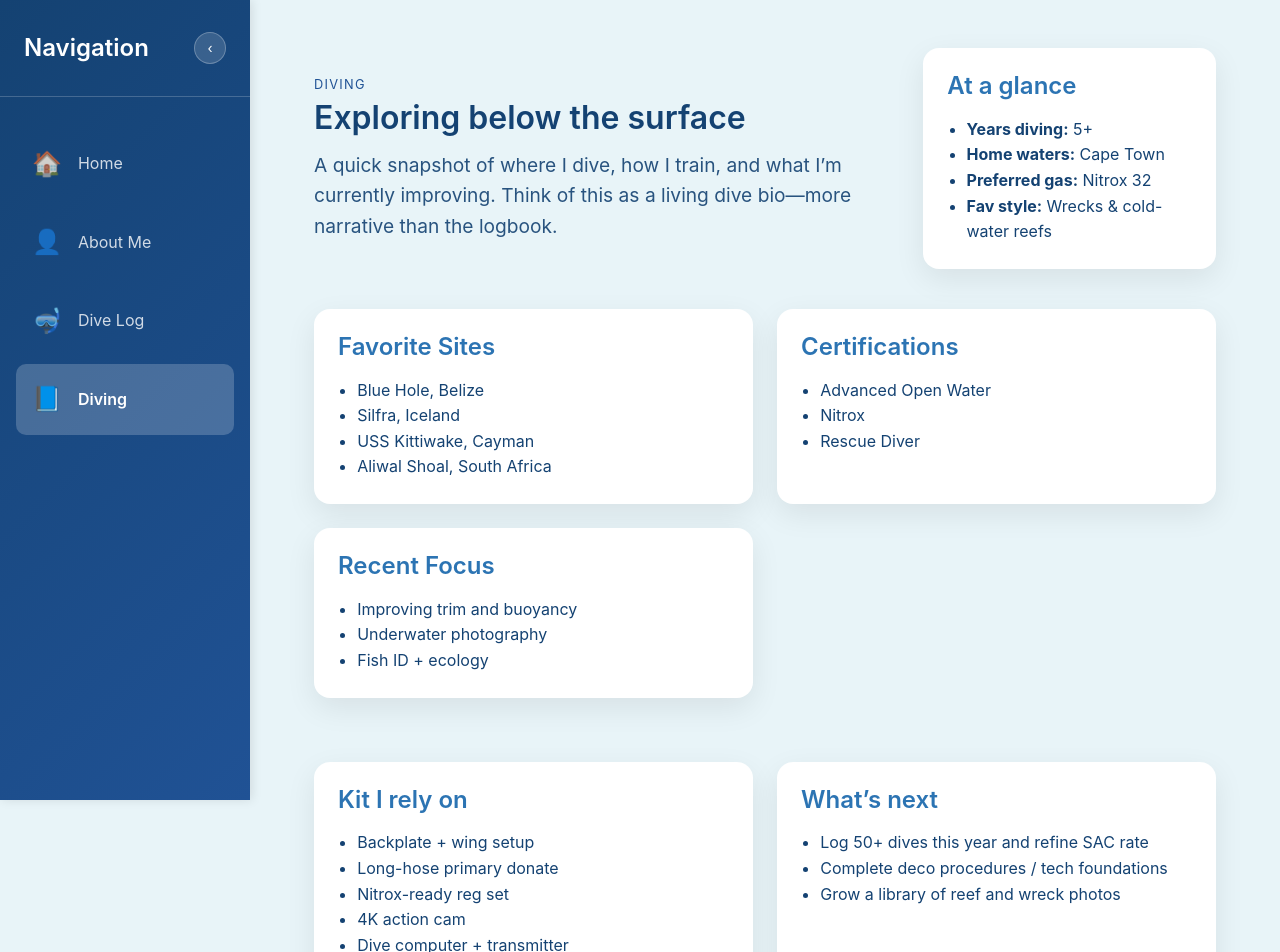
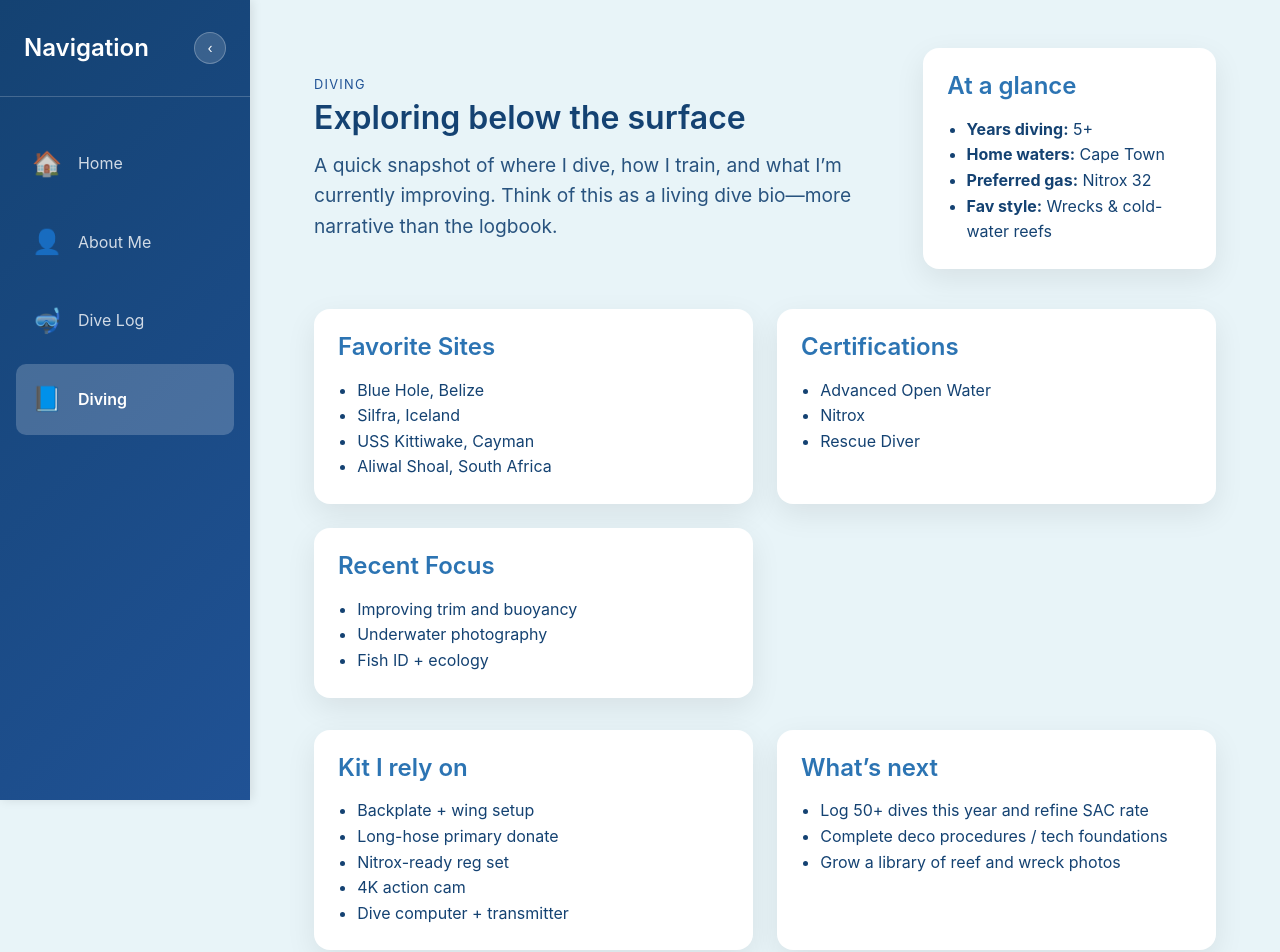
Before and after one commit to MaffroRobertson/ReactFrontEnd, a React (Vite) app: page /diving in a window 1280 px wide. Shown: the top 952 px of the page. Built offline with nearby package versions, Linux system fonts and the light colour scheme; no server answers.

Commit message:
Remove redundant grid classes from section elements
Co-authored-by: MaffroRobertson <16033063+MaffroRobertson@users.noreply.github.com>

```diff
--- a/src/pages/Diving.jsx
+++ b/src/pages/Diving.jsx
@@ -23,7 +23,7 @@ function Diving() {
         </Card>
       </header>
 
-      <section className="grid">
+      <section>
         <CardGrid className="grid">
           {highlights.map((section) => (
             <Card key={section.title} title={section.title}>
@@ -37,7 +37,7 @@ function Diving() {
         </CardGrid>
       </section>
 
-      <section className="split">
+      <section>
         <CardGrid className="split">
           <Card title="Kit I rely on">
             <ul>
```
